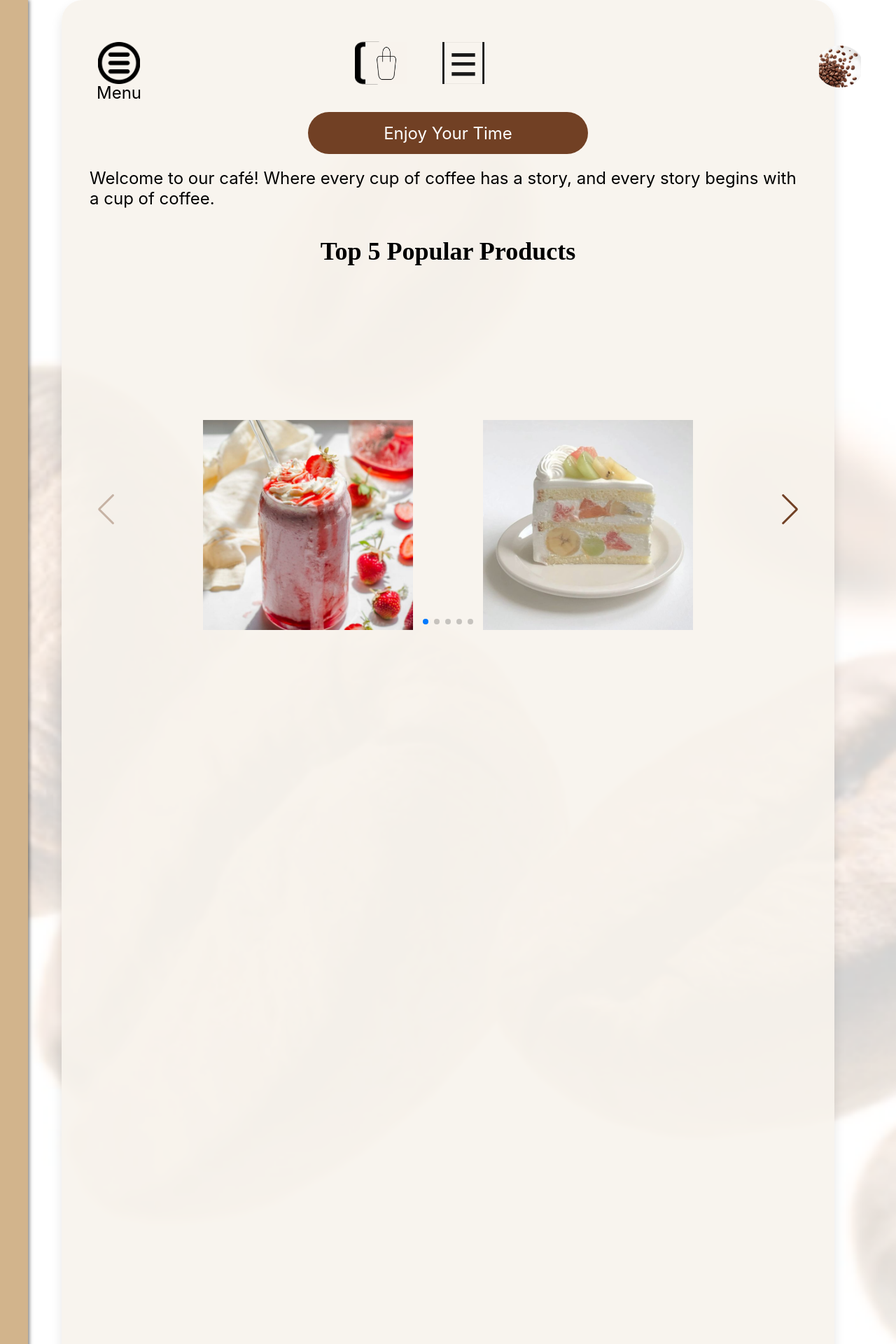
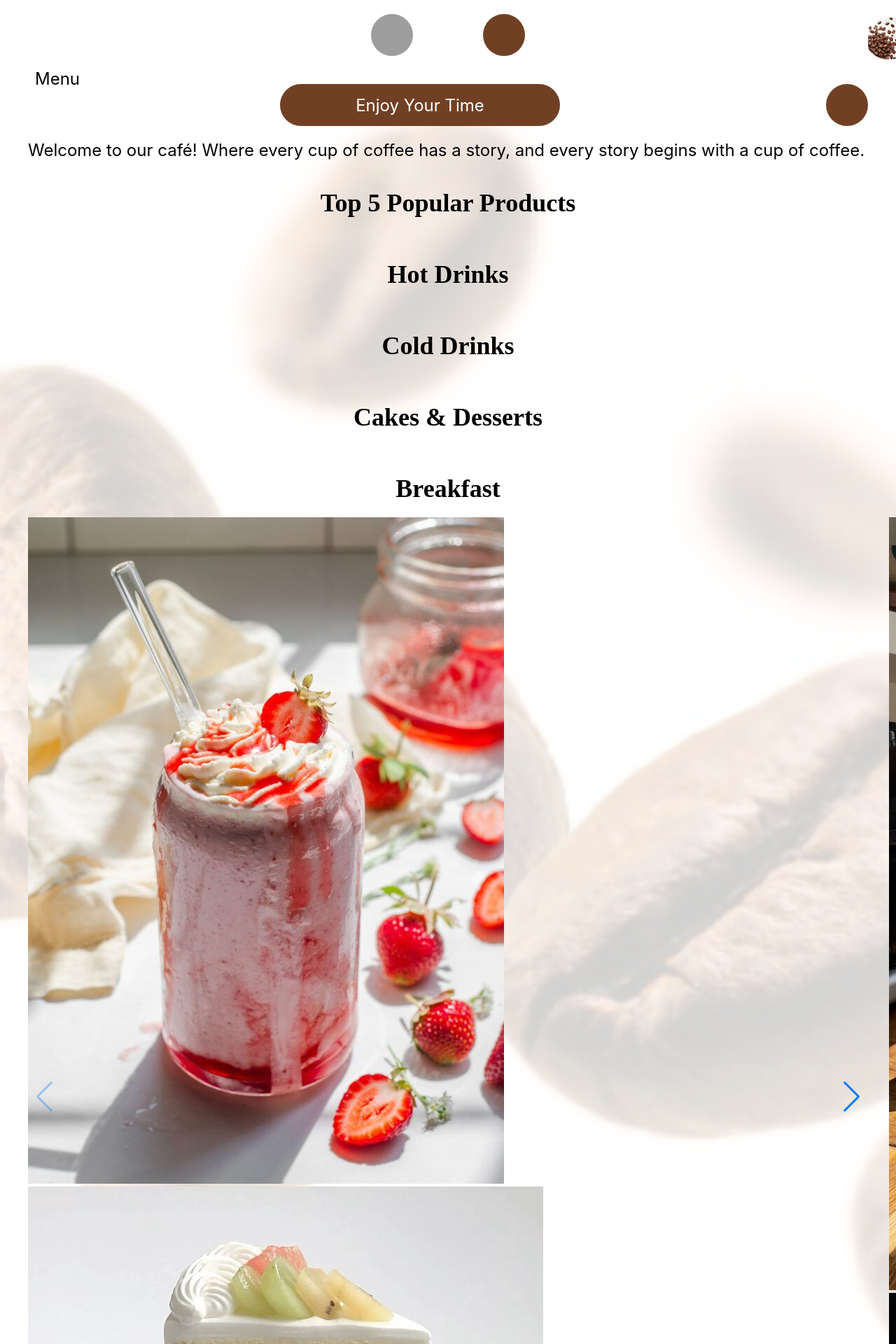
Before and after one commit to tahamoghaddam/CoffeeShop, a Django app: page /HexaCafe/home/ in a window 1280 px wide. Shown: the top 1920 px of the page at 70% size. Run offline with Django 5.2, Linux system fonts and the light colour scheme; a user stored in the database is signed in; data that the repository does not hold is empty; grey boxes are pictures that could not be loaded.

Commit message:
Home page popular product

```diff
--- a/HexaCafe/static/css/home.css
+++ b/HexaCafe/static/css/home.css
@@ -22,87 +22,62 @@ html {
     z-index: -1;
 }
 
+.main-container {
+    display: flex;
+    flex-direction: column;
+    align-items: center;
+    justify-content: center;
+    min-height: 100vh;
+}
+
 .inner-container {
     position: relative;
-    width: 80%;
+    width: 100%;
     max-width: 1200px;
     margin: 0 auto;
-    padding: 40px;
-    background: rgba(248, 243, 237, 0.9);
-    border-radius: 30px;
-    box-shadow: 0 8px 16px rgba(0, 0, 0, 0.1);
-    min-height: 100vh;
-    padding-bottom: 100px;
+    padding: 20px;
 }
 
 .design-placeholder {
     position: relative;
-    width: 100%;
 }
 
 .flex-row-a,
 .flex-row-c {
     display: flex;
+    align-items: center;
     justify-content: center;
-    align-items: center;
-    flex-wrap: wrap;
+    gap: 20px;
+}
+
+.flex-row-a {
+    margin-bottom: 20px;
+}
+
+.flex-row-c {
+    margin-top: 20px;
 }
 
 .solar-logout-outline,
-.group,
 .gg-menu-round,
-.vector,
-.group-1,
-.group-2,
-.group-8,
-.group-9 {
-    margin: 10px;
+.gg-menu-round-2 {
+    width: 60px;
+    height: 60px;
+    background: #714024;
+    border-radius: 50%;
+    position: relative;
+    cursor: pointer;
 }
 
 .solar-logout-outline {
-    width: 80px;
-    height: 80px;
-    background: url('../images/exit icon.png') no-repeat center;
+    background: url('../images/logout-icon.png') no-repeat center;
     background-size: cover;
 }
 
-.gg-menu-round {
-    width: 80px;
-    height: 80px;
-}
-
-.group-1 {
-    width: 60px;
-    height: 60px;
-    background: url('../images/menuicon.png') no-repeat center;
-    background-size: cover;
-    position: absolute;
-    top: 10px;
-    left: 2px;
-    cursor: pointer;
-}
-
-.group-2 {
-    width: 60px;
-    height: 60px;
-    background: url('../images/shoppingcart.png') no-repeat center;
-    background-size: cover;
-    position: absolute;
-    top: 10px;
-    right: 560px;
-}
-
-.group-8 {
-    width: 60px;
-    height: 60px;
-    background: url('../images/shoppinghistory.png') no-repeat center;
-    background-size: cover;
-    position: absolute;
-    top: 10px;
-    right: 450px;
-}
-
-.group-9 {
+.gg-menu-round .group-1,
+.gg-menu-round .group-3,
+.gg-menu-round-2 .group-3,
+.gg-menu-round-2 .group-5 {
     width: 60px;
     height: 60px;
     background: url('../images/roundcoffee.png') no-repeat center;
@@ -195,3 +170,17 @@ html {
     font-size: 18px;
     margin: 5px 0;
 }
+
+.category-section {
+    margin-top: 40px;
+}
+
+.category-section h2 {
+    font-size: 36px;
+    text-align: center;
+    margin-bottom: 20px;
+}
+
+.category-section .products-grid {
+    justify-content: flex-start;
+}
--- a/HexaCafe/templates/home.html
+++ b/HexaCafe/templates/home.html
@@ -1,3 +1,4 @@
+<!DOCTYPE html>
 <html lang="en">
 <head>
   <meta charset="UTF-8">
@@ -6,74 +7,6 @@
   <link rel="stylesheet" href="https://unpkg.com/swiper/swiper-bundle.min.css">
   {% load static %}
   <link rel="stylesheet" href="{% static 'css/home.css' %}">
-  <style>
-    .menu-container {
-      position: fixed;
-      top: 0;
-      left: -300px; /* Initially hidden off-screen */
-      width: 300px;
-      height: 100%;
-      background-color: #D2B48C; /* Light brown color */
-      box-shadow: 2px 0 5px rgba(0, 0, 0, 0.5);
-      transition: left 0.3s;
-      padding: 20px;
-      z-index: 1000;
-    }
-    .menu-container.active {
-      left: 0; /* Slide in from the left */
-    }
-    .menu-item {
-      margin: 15px 0;
-      font-size: 18px;
-      color: #fff;
-    }
-    .menu-item a {
-      color: #fff;
-      text-decoration: none;
-    }
-    .menu-item a:hover {
-      text-decoration: underline;
-    }
-    .overlay {
-      position: fixed;
-      top: 0;
-      left: 0;
-      width: 100%;
-      height: 100%;
-      background-color: rgba(0, 0, 0, 0.5);
-      z-index: 999;
-      display: none; /* Initially hidden */
-    }
-    .overlay.active {
-      display: block; /* Show when active */
-    }
-    .swiper-container {
-      width: 100%;
-      height: 300px;
-      margin-top: 200px; /* Added margin-top for spacing */
-      position: relative; /* Make sure the container is relative */
-    }
-    .swiper-slide {
-      display: flex;
-      justify-content: center;
-      align-items: center;
-      gap: 100px; /* Space between images */
-    }
-    .swiper-slide img {
-      width: 300px;
-      height: 300px;
-      object-fit: cover;
-    }
-
-    .swiper-button-next,
-    .swiper-button-prev {
-      color: #714024;
-      position: absolute;
-      top: 50%;
-      transform: translateY(-50%);
-      z-index: 10;
-    }
-  </style>
 </head>
 <body>
   <div class="main-container">
@@ -107,15 +40,35 @@
         <div class="popular-products">
           <h2>Top 5 Popular Products</h2>
           <div class="products-grid">
-            {% for product in popular_products %}
-            <div class="product-card">
-              <img src="{{ product.product__image.url }}" alt="{{ product.product__name }}">
-              <h3>{{ product.product__name }}</h3>
-              <p>${{ product.product__price }}</p>
-              <p>Ordered: {{ product.total_quantity }}</p>
+              {% for item in popular_products %}
+              <div class="product-card">
+                  <img src="{{ item.product.image.url }}" alt="{{ item.product.name }}">
+                  <h3>{{ item.product.name }}</h3>
+                  <p>${{ item.product.price }}</p>
+                  <p>Ordered: {{ item.total_quantity }}</p>
+              </div>
+              {% endfor %}
+          </div>
+        </div>
+
+        <!-- Category Sections -->
+        <div id="category-sections">
+          {% for category, category_name in categories %}
+          <div class="category-section" id="{{ category }}">
+            <h2>{{ category_name }}</h2>
+            <div class="products-grid">
+              {% for product in products %}
+                {% if product.category == category %}
+                  <div class="product-card">
+                    <img src="{{ product.image.url }}" alt="{{ product.name }}">
+                    <h3>{{ product.name }}</h3>
+                    <p>${{ product.price }}</p>
+                  </div>
+                {% endif %}
+              {% endfor %}
             </div>
-            {% endfor %}
           </div>
+          {% endfor %}
         </div>
 
         <!-- Slider Section -->
@@ -154,10 +107,10 @@
   </div>
 
   <div class="menu-container">
-    <div class="menu-item"><a href="/hot-drinks">• Hot Drinks</a></div>
-    <div class="menu-item"><a href="/cold-drinks">• Cold Drinks</a></div>
-    <div class="menu-item"><a href="/cakes-desserts">• Cakes & Desserts</a></div>
-    <div class="menu-item"><a href="/breakfast">• Breakfast</a></div>
+    <div class="menu-item"><a href="#hot">• Hot Drinks</a></div>
+    <div class="menu-item"><a href="#cold">• Cold Drinks</a></div>
+    <div class="menu-item"><a href="#cakes">• Cakes & Desserts</a></div>
+    <div class="menu-item"><a href="#breakfasts">• Breakfast</a></div>
   </div>
   <div class="overlay"></div>
 
--- a/HexaCafe/views.py
+++ b/HexaCafe/views.py
@@ -1,16 +1,13 @@
 from django.shortcuts import render, redirect, get_object_or_404
-from django.contrib.auth import authenticate, login
+from django.contrib.auth import authenticate, login as auth_login
 from django.contrib.auth.decorators import login_required
 from .forms import CustomUserCreationForm, CustomAuthenticationForm, ProductForm, ProductIngredientFormSet, IngredientForm, UpdateIngredientForm,DeliveryMethodForm
 from .models import Ingredient, Product, Cart, CartItem, Orders, Orders_Product
 from django.http import JsonResponse
 from django.utils import timezone
+from django.db.models import Count, Sum
 
 ######################################################################################
-
-from django.shortcuts import render, redirect
-from django.contrib.auth import login as auth_login
-from .forms import CustomUserCreationForm, CustomAuthenticationForm
 
 def signup(request):
     if request.method == 'POST':
@@ -38,17 +35,47 @@ def user_login(request):  # Rename the function to avoid conflict
     return render(request, 'login.html', {'form': form})
 
 ######################################################################################
+
 @login_required
 def home(request):
-    #popular_products = get_popular_products()
-    #context = {'popular_products': popular_products}
-    return render(request, 'home.html')
+    # Annotate Orders_Product to get the total quantity ordered for each product
+    popular_products = Orders_Product.objects.values('product_id').annotate(total_quantity=Sum('quantity')).order_by('-total_quantity')[:5]
+
+    # Fetch the actual product details for the popular products
+    popular_products_details = []
+    for item in popular_products:
+        try:
+            product = Product.objects.get(id=item['product_id'])
+            popular_products_details.append({
+                'product': product,
+                'total_quantity': item['total_quantity']
+            })
+        except Product.DoesNotExist:
+            continue
+
+    # Categories
+    categories = {
+        'hot': 'Hot Drinks',
+        'cold': 'Cold Drinks',
+        'cakes': 'Cakes & Desserts',
+        'breakfasts': 'Breakfast'
+    }
+    products = Product.objects.all()
+
+    context = {
+        'popular_products': popular_products_details,
+        'categories': categories.items(),
+        'products': products,
+    }
+    return render(request, 'home.html', context)
+
 
 @login_required
 def admin_view(request):
     return render(request, 'admin_page.html')
 
 ######################################################################################
+
 @login_required
 def add_product(request):
     if request.method == "POST":
@@ -66,13 +93,6 @@ def add_product(request):
         formset = ProductIngredientFormSet()
 
     return render(request, 'addproduct.html', {'product_form': product_form, 'formset': formset})
-
-
-#def get_popular_products():
-#    popular_products = (OrderItem.objects.values('product__id', 'product__name', 'product__price', 'product__image')
-#                        .annotate(total_quantity=sum('quantity'))
-#                        .order_by('-total_quantity')[:5])
-#    return popular_products
 
 ######################################################################################
 
```
